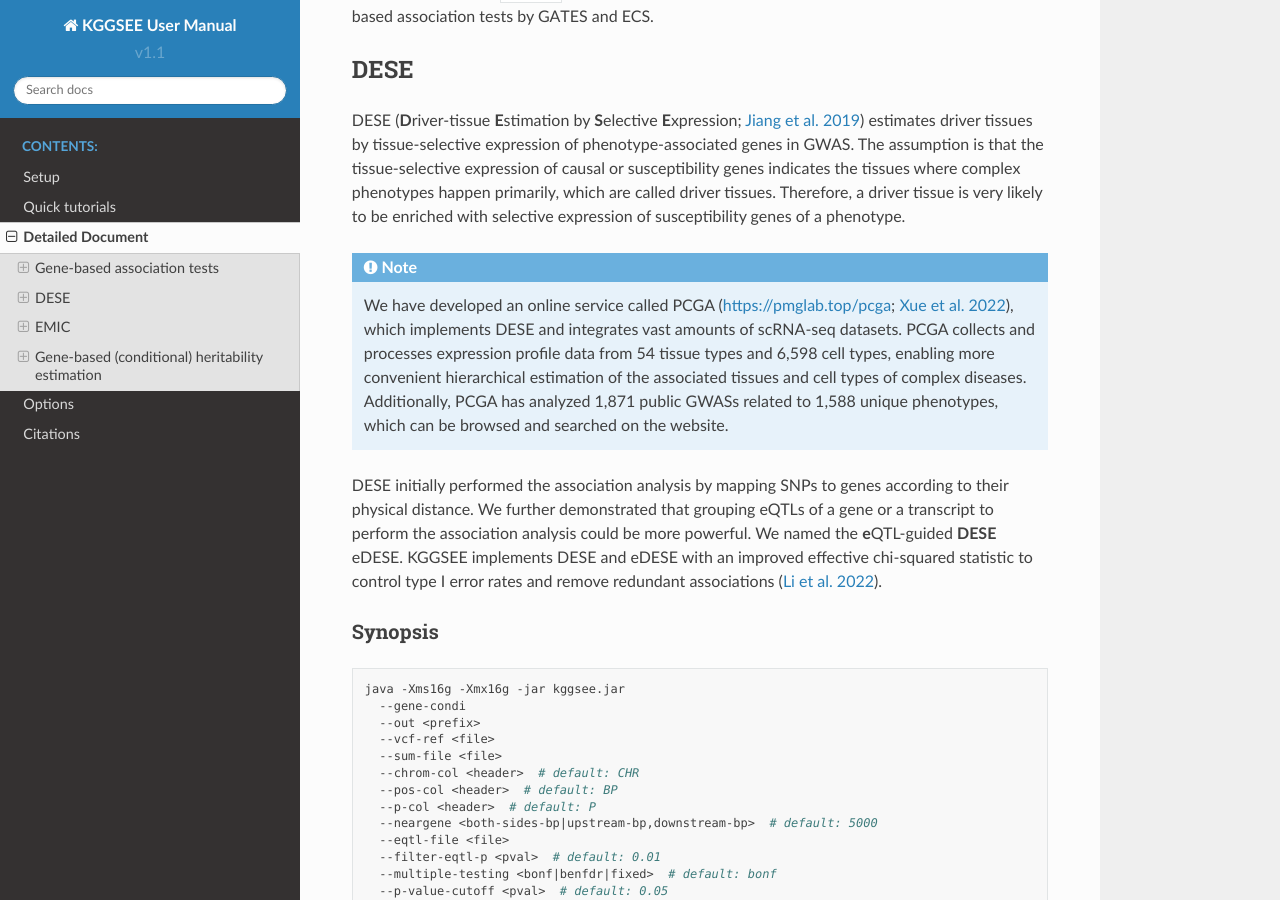
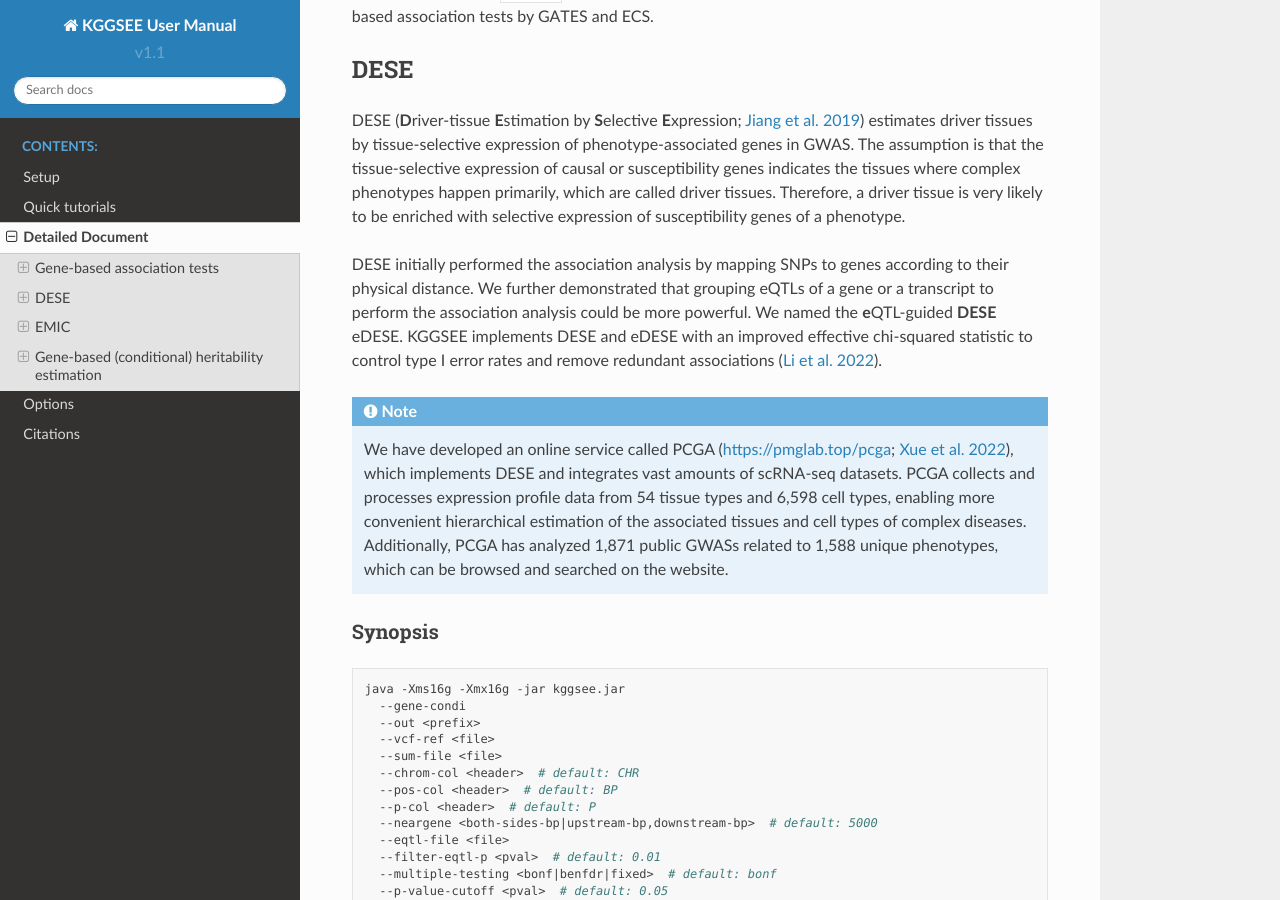
Before and after one commit to pmglab/KGGSEE, a Sphinx documentation site: the page built from doc/source/detailed_document.rst, in a window 1280 px wide and 900 px high, scrolled down 3938 px. Built offline with Sphinx 7.4.7 and the Read the Docs theme 2.0.0, drawn with Linux system fonts in a browser that asks for light colours.

```diff
--- a/doc/source/detailed_document.rst
+++ b/doc/source/detailed_document.rst
@@ -172,10 +172,10 @@ DESE
 
 DESE (**D**\ river-tissue **E**\ stimation by **S**\ elective **E**\ xpression; `Jiang et al. 2019 <https://doi.org/10.1186/s13059-019-1801-5>`_) estimates driver tissues by tissue-selective expression of phenotype-associated genes in GWAS. The assumption is that the tissue-selective expression of causal or susceptibility genes indicates the tissues where complex phenotypes happen primarily, which are called driver tissues. Therefore, a driver tissue is very likely to be enriched with selective expression of susceptibility genes of a phenotype.
 
+DESE initially performed the association analysis by mapping SNPs to genes according to their physical distance. We further demonstrated that grouping eQTLs of a gene or a transcript to perform the association analysis could be more powerful. We named the **e**\ QTL-guided **DESE** eDESE. KGGSEE implements DESE and eDESE with an improved effective chi-squared statistic to control type I error rates and remove redundant associations (`Li et al. 2022 <https://doi.org/10.7554/eLife.70779>`_).
+
 .. note::
     We have developed an online service called PCGA (https://pmglab.top/pcga; `Xue et al. 2022 <https://doi.org/10.1093/nar/gkac425>`_), which implements DESE and integrates vast amounts of scRNA-seq datasets. PCGA collects and processes expression profile data from 54 tissue types and 6,598 cell types, enabling more convenient hierarchical estimation of the associated tissues and cell types of complex diseases. Additionally, PCGA has analyzed 1,871 public GWASs related to 1,588 unique phenotypes, which can be browsed and searched on the website.
-
-DESE initially performed the association analysis by mapping SNPs to genes according to their physical distance. We further demonstrated that grouping eQTLs of a gene or a transcript to perform the association analysis could be more powerful. We named the **e**\ QTL-guided **DESE** eDESE. KGGSEE implements DESE and eDESE with an improved effective chi-squared statistic to control type I error rates and remove redundant associations (`Li et al. 2022 <https://doi.org/10.7554/eLife.70779>`_).
 
 
 Synopsis
```
